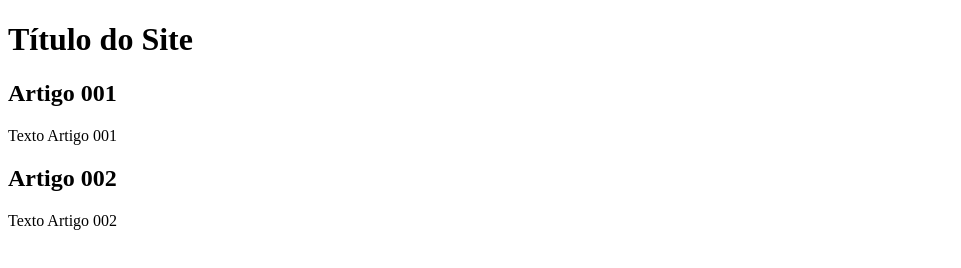
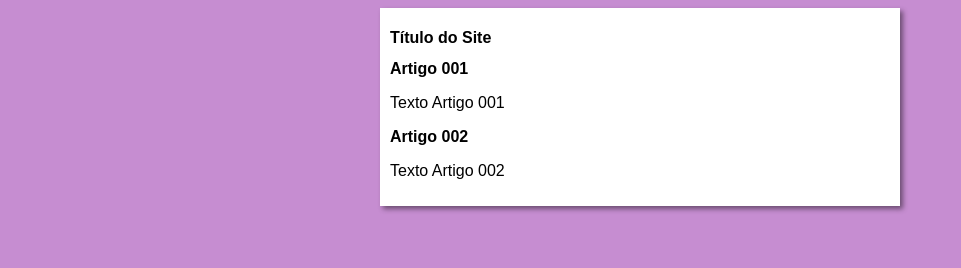
Before and after one commit to williamwallace050/projeto-site, a plain HTML site: page index.html in a window 1280 px wide. Shown: the whole page, without its empty margins (0-961 px from the left). Drawn offline with Linux system fonts and the light colour scheme.

Commit message:
iniciei o design

```diff
--- /dev/null
+++ b/estilos/style.css
@@ -0,0 +1,16 @@
+* {
+    font-family: Arial, Helvetica, sans-serif;
+    font-size: 16px;
+}
+
+body {
+    background-color: rgb(198, 141, 209);
+}
+
+main {
+    background-color: white;
+    width: 500px;
+    margin: auto;
+    padding: 10px;
+    box-shadow: 3px 3px 5px rgba(0, 0, 0, 0.459);
+}
--- a/index.html
+++ b/index.html
@@ -5,6 +5,7 @@
     <meta charset="UTF-8">
     <meta name="viewport" content="width=device-width, initial-scale=1.0">
     <title>Título do Site</title>
+    <link rel="stylesheet" href="estilos/style.css">
 </head>
 
 <body>
```
